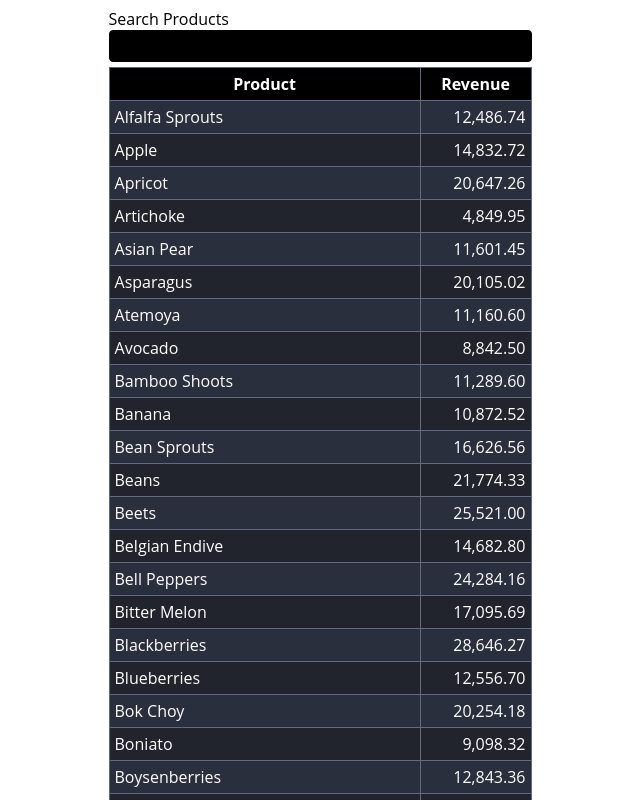
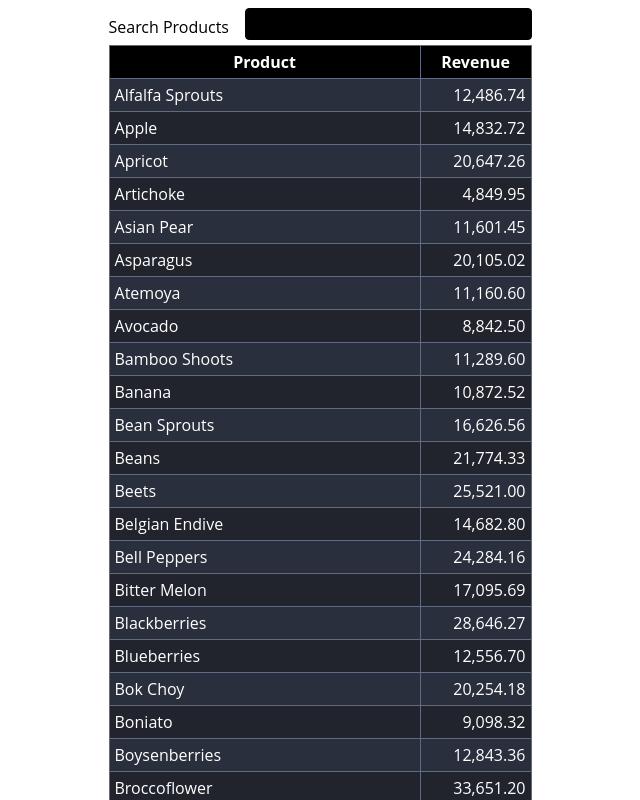
Before and after one commit to eddichen/wb-frontend-task, a React (Vite) app: page / in a window 1280 px wide. Shown: the top 800 px of the page, without its empty margins (320-960 px from the left). Built offline with nearby package versions, Linux system fonts and the light colour scheme.

Commit message:
Updating the search
- Making the search input more accessible
- Styling the search label and input to be inline

```diff
--- a/src/App.css
+++ b/src/App.css
@@ -73,3 +73,13 @@ body {
   line-height: 24px;
   outline: none;
 }
+
+.form-field {
+  display: flex;
+  gap: 16px;
+  align-items: center;
+}
+
+.form-field input {
+  flex-grow: 1;
+}
--- a/src/App.jsx
+++ b/src/App.jsx
@@ -45,8 +45,10 @@ function App() {
     <>
       {!isLoading && !isError && (
         <div className="product-list">
-          <label>Search Products</label>
-          <input type="text" />
+          <div className="form-field">
+            <label htmlFor="search">Search Products</label>
+            <input type="text" name="search" id="search" />
+          </div>
 
           <table>
             <thead>
```
